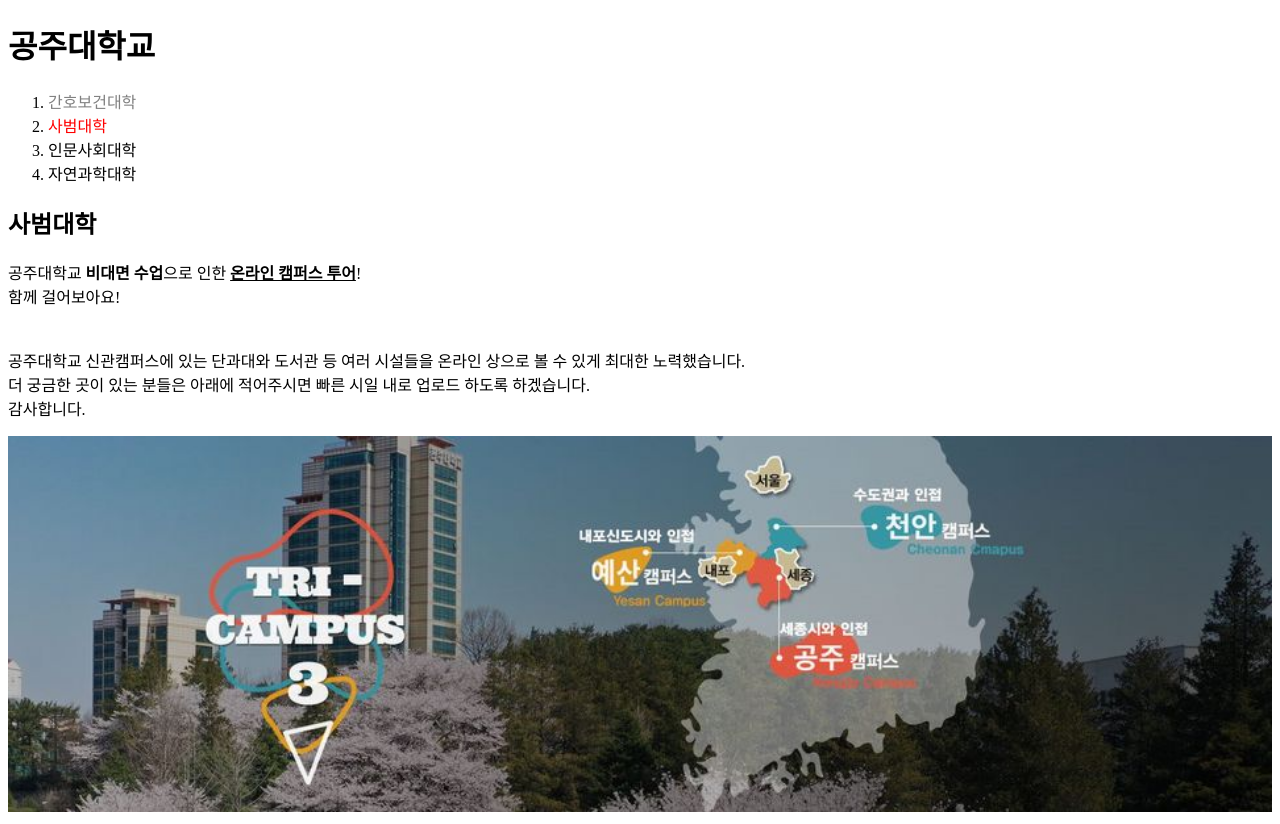
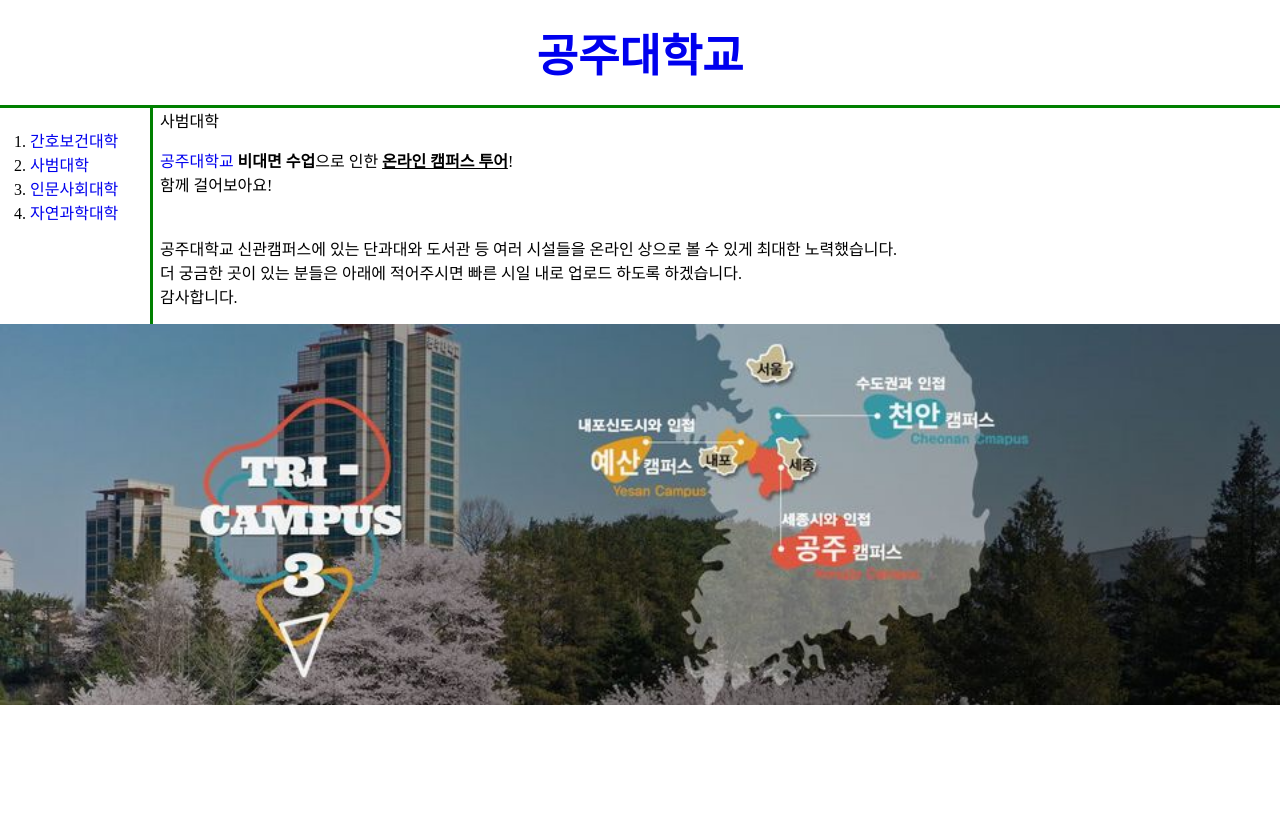
Before and after one commit to PHyeonD/Start, a plain HTML site: page 공주대학교 사범대학.html in a window 1280 px wide. After the commit the page ends 800 px from the top, so only its background shows below. Drawn offline with Linux system fonts and the light colour scheme.

Commit message:
Add files via upload

```diff
--- /dev/null
+++ b/style.css
@@ -0,0 +1,47 @@
+body{
+  margin:0;
+}
+a{
+  text-decoration: none;
+}
+h1 {
+  color: green;
+  font-size: 45px;
+  text-align: center;
+  border-bottom: 3px solid green;
+  margin:0;
+  padding: 20px;
+}
+h2{
+  font-size: 20px;
+  text-align: left;
+  margin-top: 0;
+}
+ol{
+  border-right:3px solid green;
+  width:100px;
+  margin:0;
+  padding:20px;
+}
+#grid{
+  padding-left: 10px;
+}
+#grid{
+  display:grid;
+  grid-template-columns:150px 1fr;
+}
+#grid #article{
+  padding-left: 10px;
+}
+@media(max-width:800px){
+  #grid{
+    display: block;
+  }
+  ol{
+    border-right:none;
+
+  }
+  h1 {
+    border-bottom:none;
+  }
+}
--- a/공주대학교 사범대학.html
+++ b/공주대학교 사범대학.html
@@ -4,29 +4,70 @@
   <title>공주대학교 사범대학</title>
   <meta charset="utf-8">
   <style>
-    a {
-      color:black;text-decoration: none;
+    a{
+      text-decoration: none;
     }
-    #active{
-      color:red;
+    h1 {
+      color: green;
+      font-size: 45px;
+      text-align: center;
+      border-bottom: 3px solid green;
+      margin:0;
+      padding: 20px;
     }
-    .saw{
-      color:gray;
+    h2{
+      font-size: 20px;
+      text-align: left;
+      margin-top: 0;
     }
+    ol{
+      border-right:3px solid green;
+      width:100px;
+      margin:0;
+      padding:20px;
+    }
+    #grid{
+      padding-left: 10px;
+    }
+    body{
+      margin:0;
+    }
+    #grid{
+      display:grid;
+      grid-template-columns:150px 1fr;
+    }
+    #grid #article{
+      padding-left: 10px;
+    }
+    @media(max-width:800px){
+      #grid{
+        display: block;
+      }
+      ol{
+        border-right:none;
+
+      }
+      h1 {
+        border-bottom:none;
+      }
+    }
+
   </style>
 </head>
-
 <body>
   <h1><a href ="index.html" target="_blank">공주대학교</a></h1>
+<div id="grid">
   <ol>
     <li><a href ="공주대학교 간호보건대학.html" target="_blank" class="saw">간호보건대학</a></li>
     <li><a href ="공주대학교 사범대학.html" target="_blank" class="saw" id="active">사범대학</a></li>
     <li><a href ="공주대학교 인문사회대학.html" target="_blank">인문사회대학</a></li>
     <li><a href ="공주대학교 자연과학대학.html" target="_blank">자연과학대학</a></li>
   </ol>
-  <h2>사범대학</h2>
+  <div id="article>"<h2>사범대학</h2>
   <p><a href="https://www.kongju.ac.kr/main10.jsp" target="_blank" title="공주대학교 공식 홈페이지">공주대학교</a> <strong>비대면 수업</strong>으로 인한 <strong><U>온라인 캠퍼스 투어</u></strong>! <br>함께 걸어보아요!</p>
     <p style="margin-top:40px;">공주대학교 신관캠퍼스에 있는 단과대와 도서관 등 여러 시설들을 온라인 상으로 볼 수 있게 최대한 노력했습니다. <br>더 궁금한 곳이 있는 분들은 아래에 적어주시면 빠른 시일 내로 업로드 하도록 하겠습니다. <br>감사합니다.</p>
+</div>
+</div>
     <img src="Kongju.jpg" width="100%">
 </body>
 </html>
```
Also changed, not shown: box.html (added, +35 -0 lines), mediaquery.html (added, +24 -0 lines), 공주대학교 간호보건대학.html (+9 -13 lines), 공주대학교 인문사회대학.html (+50 -0 lines).
